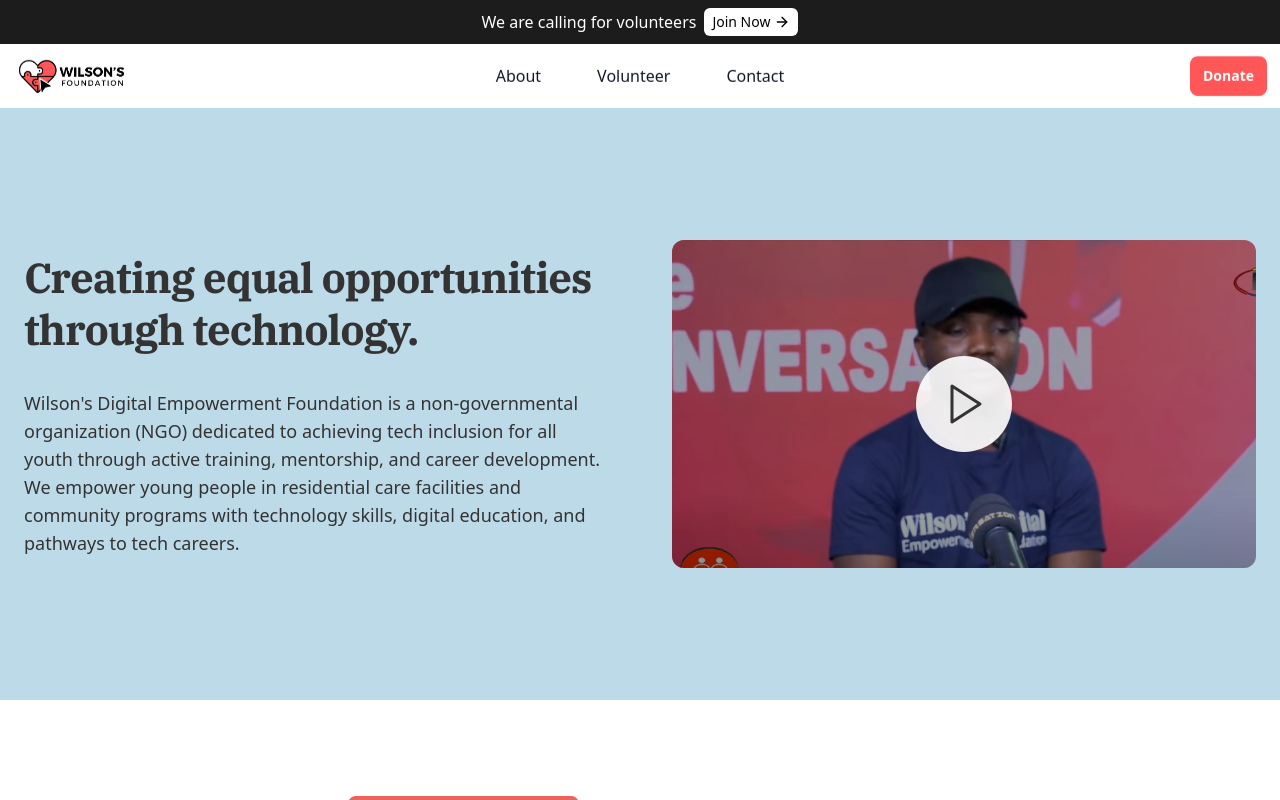
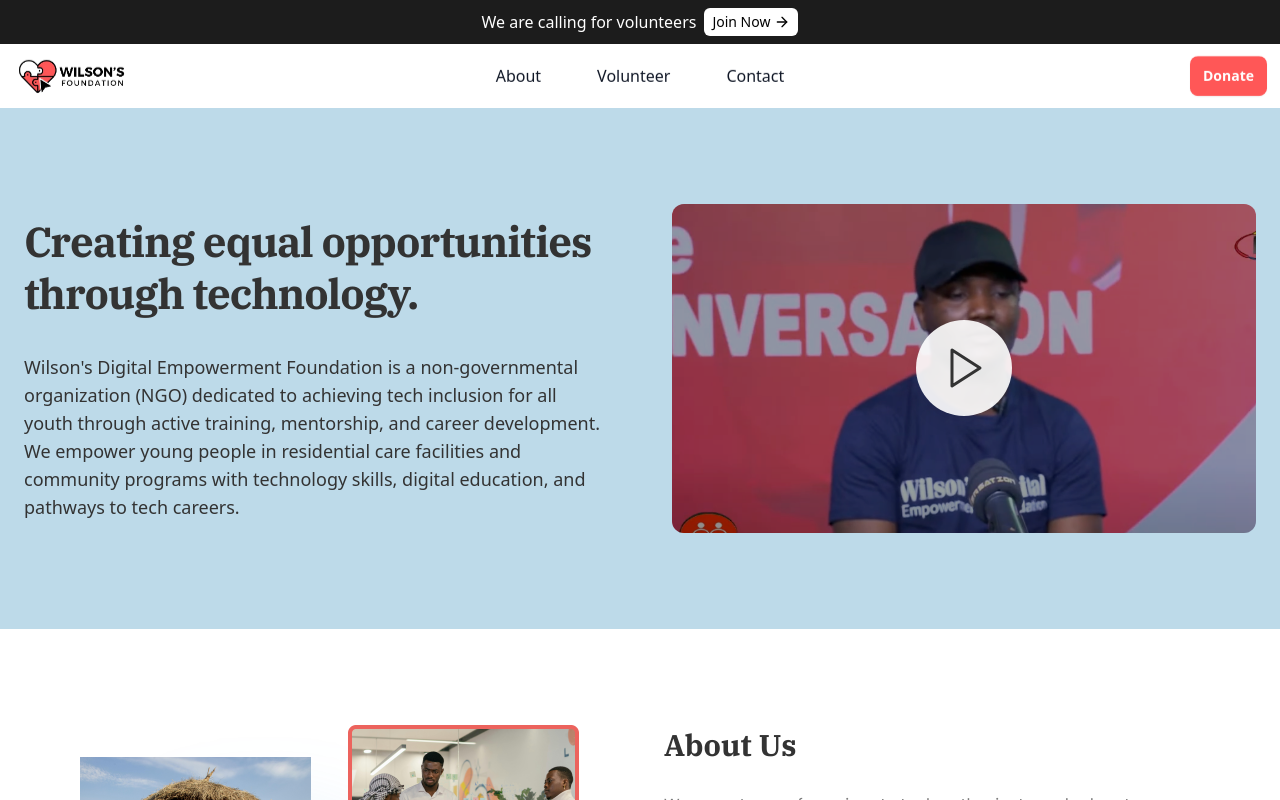
Before and after one commit to oluwatunmiisheii/wdef, a Next.js app: page / in a window 1280 px wide. Shown: the top 800 px of the page. Built offline with nearby package versions, Linux system fonts and the light colour scheme.

Commit message:
chore: fix  spacing

```diff
--- a/src/app/_components/Hero.tsx
+++ b/src/app/_components/Hero.tsx
@@ -4,7 +4,7 @@ import { Download } from 'lucide-react'
 
 export const Hero = () => {
   return (
-    <section className="bg-[#BDDAE9] min-h-[50vh] w-full flex items-center">
+    <section className="bg-[#BDDAE9] w-full flex items-center">
       <div className="max-w-7xl mx-auto px-6 py-16 md:py-24 w-full">
         <div className="flex flex-col lg:flex-row items-center gap-0 lg:gap-16">
           <div className="w-full lg:w-1/2 space-y-8">
@@ -33,7 +33,7 @@ export const Hero = () => {
             className="w-full lg:w-1/2 mt-6 lg:mt-0 relative animate-fade-in"
             style={{ animationDelay: '500ms' }}
           >
-            <div className="bg-transparent w-full h-[400px] rounded-2xl flex items-center justify-center">
+            <div className="bg-transparent w-full rounded-2xl flex items-center justify-center">
               <VideoPlayer videoId="UxACmIxisig" thumbnailUrl="/images/wilson.png" />
             </div>
           </div>
```
